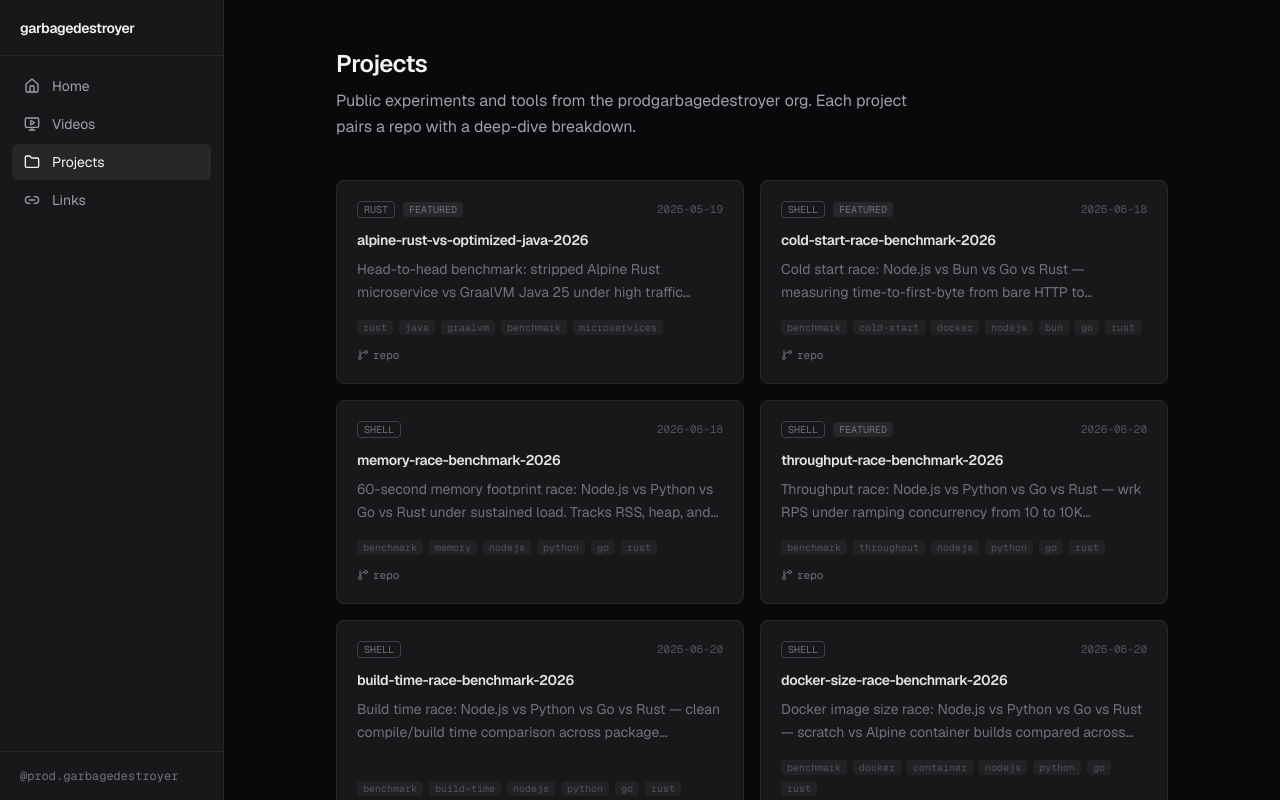
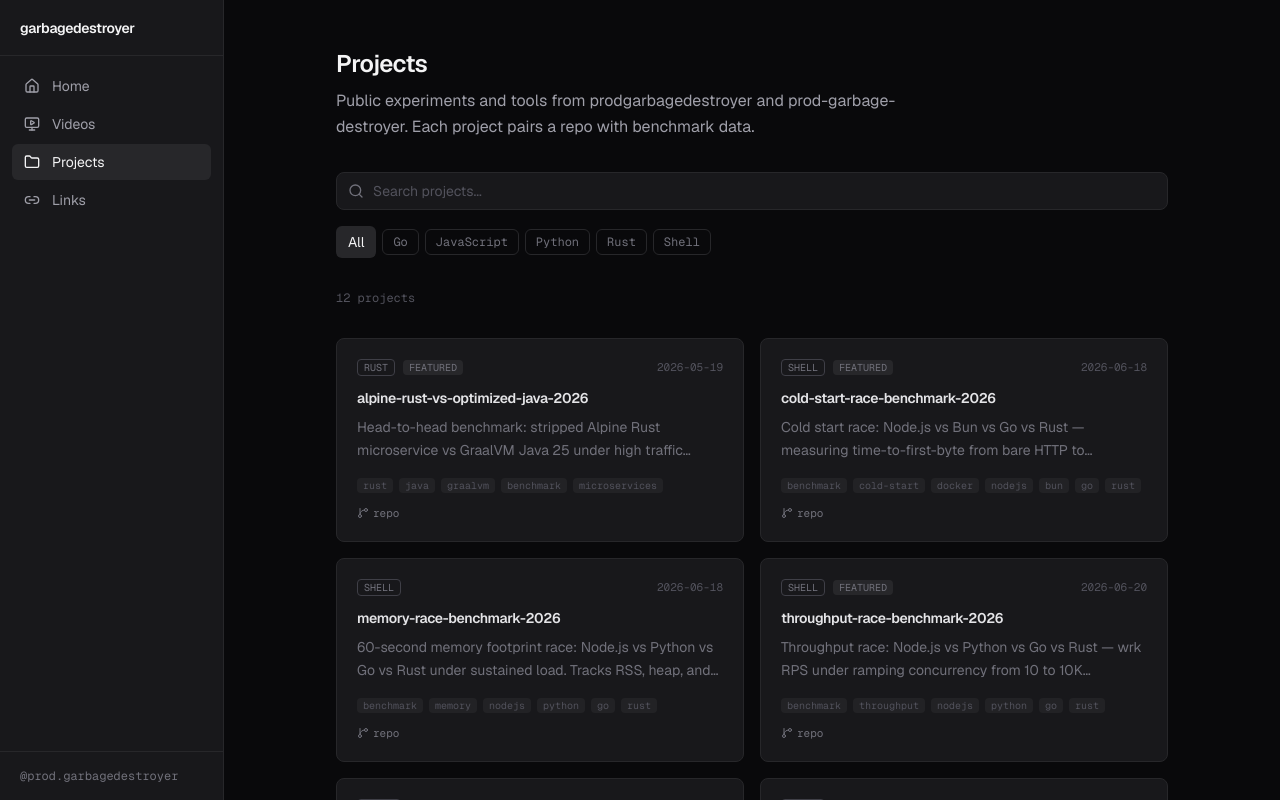
Before and after one commit to prodgarbagedestroyer/garbagedestroyer, a Next.js app: page /projects in a window 1280 px wide. Shown: the top 800 px of the page. Built offline with nearby package versions, Linux system fonts and the light colour scheme; no server answers.

Commit message:
Add language filter tabs and search to projects page
- Language filter chips: Rust, Go, Shell, Python, etc (auto-detected)
- Search input with clear button (client component with Suspense)
- Filters combine: ?lang=Rust&q=benchmark
- URL-shareable filtered views
- Result count shown above grid

```diff
--- a/app/projects/page.tsx
+++ b/app/projects/page.tsx
@@ -2,11 +2,47 @@ import { getAllProjects } from "@/lib/mdx";
 import { getAllVideos } from "@/content/videos";
 import Link from "next/link";
 import { ExternalLink, Film, GitBranch } from "lucide-react";
+import { Suspense } from "react";
+import { SearchInput } from "@/components/search-input";
 
-export default async function ProjectsPage() {
-  const projects = getAllProjects();
+interface Props {
+  searchParams: Promise<{ lang?: string; q?: string }>;
+}
+
+export default async function ProjectsPage({ searchParams }: Props) {
+  const sp = await searchParams;
+  const allProjects = getAllProjects();
+  const activeLang = sp.lang ?? null;
+  const query = sp.q?.toLowerCase() ?? null;
+
+  const languages = [
+    ...new Set(
+      allProjects
+        .map((p) => p.frontmatter.language)
+        .filter(Boolean)
+        .sort()
+    ),
+  ];
+
+  let filtered = allProjects;
+
+  if (activeLang) {
+    filtered = filtered.filter(
+      (p) =>
+        p.frontmatter.language.toLowerCase() === activeLang.toLowerCase()
+    );
+  }
+
+  if (query) {
+    filtered = filtered.filter(
+      (p) =>
+        p.frontmatter.title.toLowerCase().includes(query) ||
+        p.frontmatter.description.toLowerCase().includes(query) ||
+        p.frontmatter.tags.some((t) => t.toLowerCase().includes(query))
+    );
+  }
+
   const allVideos = await getAllVideos();
-
   const videosBySlug = new Map<string, typeof allVideos>();
   for (const video of allVideos) {
     for (const slug of video.relatedProjectSlugs) {
@@ -17,27 +53,75 @@ export default async function ProjectsPage() {
   }
 
   return (
-    <div className="space-y-10">
+    <div className="space-y-8">
       <header className="space-y-2">
         <h1 className="text-2xl font-semibold tracking-tight text-zinc-100">
           Projects
         </h1>
         <p className="max-w-xl leading-relaxed text-zinc-400">
-          Public experiments and tools from the prodgarbagedestroyer org. Each
-          project pairs a repo with a deep-dive breakdown.
+          Public experiments and tools from prodgarbagedestroyer and
+          prod-garbage-destroyer. Each project pairs a repo with benchmark data.
         </p>
       </header>
 
-      {projects.length === 0 ? (
-        <div className="rounded-lg border border-zinc-800 bg-zinc-900 p-8 text-center">
-          <p className="text-sm text-zinc-400">
-            No projects yet. Add <code className="rounded bg-zinc-800 px-1 py-0.5 font-mono text-xs text-zinc-300">.mdx</code> files to{" "}
-            <code className="rounded bg-zinc-800 px-1 py-0.5 font-mono text-xs text-zinc-300">content/projects/</code>.
+      <div className="space-y-4">
+        <Suspense>
+          <SearchInput />
+        </Suspense>
+
+        {languages.length > 0 && (
+          <div className="flex flex-wrap items-center gap-1.5">
+            <Link
+              href={`/projects${query ? `?q=${query}` : ""}`}
+              className={`rounded-md px-3 py-1.5 text-sm transition-colors ${
+                !activeLang
+                  ? "bg-zinc-800 text-zinc-100"
+                  : "text-zinc-400 hover:bg-zinc-800/50 hover:text-zinc-200"
+              }`}
+            >
+              All
+            </Link>
+            {languages.map((lang) => {
+              const active = activeLang?.toLowerCase() === lang.toLowerCase();
+              const params = new URLSearchParams();
+              if (active) {
+                // clicking active language deselects it
+              } else {
+                params.set("lang", lang);
+              }
+              if (query) params.set("q", query);
+              const qs = params.toString();
+              return (
+                <Link
+                  key={lang}
+                  href={`/projects${qs ? `?${qs}` : ""}`}
+                  className={`rounded-md border px-2.5 py-1 font-mono text-xs transition-colors ${
+                    active
+                      ? "border-zinc-600 bg-zinc-800 text-zinc-100"
+                      : "border-zinc-800 text-zinc-500 hover:border-zinc-700 hover:text-zinc-300"
+                  }`}
+                >
+                  {lang}
+                </Link>
+              );
+            })}
+          </div>
+        )}
+      </div>
+
+      {filtered.length === 0 ? (
+        <div className="rounded-lg border border-zinc-800 bg-zinc-900 p-12 text-center">
+          <p className="text-sm text-zinc-500">
+            No projects match this filter.
           </p>
         </div>
       ) : (
+        <>
+          <p className="font-mono text-xs text-zinc-600">
+            {filtered.length} project{filtered.length !== 1 ? "s" : ""}
+          </p>
           <div className="grid gap-4 sm:grid-cols-2">
-          {projects.map((project) => {
+            {filtered.map((project) => {
               const relatedVideos = videosBySlug.get(project.slug) ?? [];
 
               return (
@@ -113,6 +197,7 @@ export default async function ProjectsPage() {
               );
             })}
           </div>
+        </>
       )}
     </div>
   );
--- /dev/null
+++ b/components/search-input.tsx
@@ -0,0 +1,61 @@
+"use client";
+
+import { useRouter, useSearchParams } from "next/navigation";
+import { Search, X } from "lucide-react";
+import { useCallback, useState, useEffect } from "react";
+
+export function SearchInput() {
+  const router = useRouter();
+  const sp = useSearchParams();
+  const [value, setValue] = useState(sp.get("q") ?? "");
+
+  useEffect(() => {
+    setValue(sp.get("q") ?? "");
+  }, [sp]);
+
+  const submit = useCallback(
+    (e: React.FormEvent) => {
+      e.preventDefault();
+      const params = new URLSearchParams(sp.toString());
+      if (value.trim()) {
+        params.set("q", value.trim());
+      } else {
+        params.delete("q");
+      }
+      params.delete("page");
+      const qs = params.toString();
+      router.push(`/projects${qs ? `?${qs}` : ""}`);
+    },
+    [value, sp, router]
+  );
+
+  const clear = useCallback(() => {
+    setValue("");
+    const params = new URLSearchParams(sp.toString());
+    params.delete("q");
+    const qs = params.toString();
+    router.push(`/projects${qs ? `?${qs}` : ""}`);
+  }, [sp, router]);
+
+  return (
+    <form onSubmit={submit} className="relative">
+      <Search className="absolute left-3 top-1/2 h-4 w-4 -translate-y-1/2 text-zinc-500" />
+      <input
+        type="text"
+        value={value}
+        onChange={(e) => setValue(e.target.value)}
+        placeholder="Search projects..."
+        className="w-full rounded-lg border border-zinc-800 bg-zinc-900 py-2 pl-9 pr-8 text-sm text-zinc-200 placeholder:text-zinc-600 focus:border-zinc-600 focus:outline-none"
+      />
+      {value && (
+        <button
+          type="button"
+          onClick={clear}
+          className="absolute right-2 top-1/2 -translate-y-1/2 rounded p-0.5 text-zinc-500 hover:text-zinc-300"
+        >
+          <X className="h-3.5 w-3.5" />
+        </button>
+      )}
+    </form>
+  );
+}
```
Lines whose indentation alone changed are shown as unchanged.
